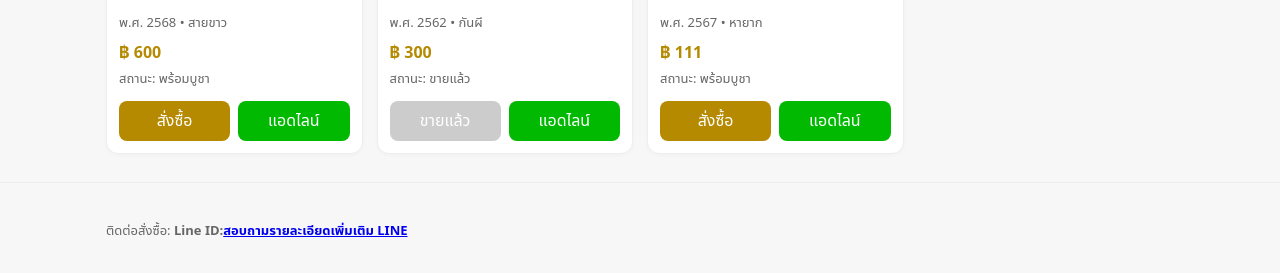
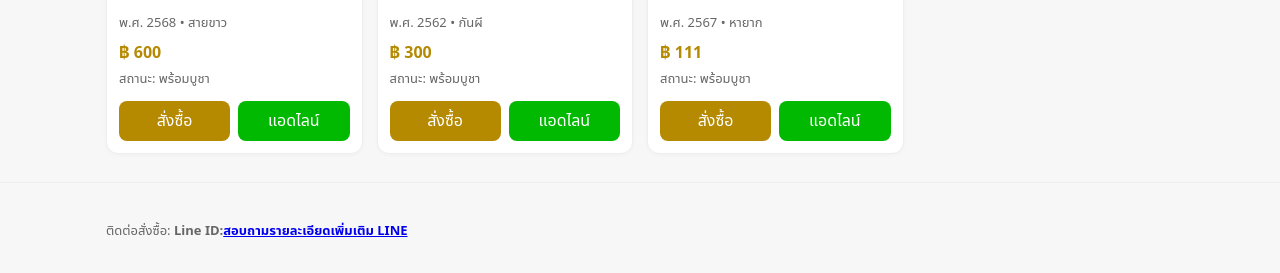
Before and after one commit to zzoppnk-coder/New-www8.8, a plain HTML site: page new8.html in a window 1280 px wide. Shown: the part 974-1247 px from the top of the page. Drawn offline with Linux system fonts and the light colour scheme.

Commit message:
Update new8.html

```diff
--- a/new8.html
+++ b/new8.html
@@ -75,7 +75,7 @@
       {id:3,name:'นกคุ้มเขาควาย หลวงพ่อกวยปี68 (โปรวันเเม่)<p><s>ปกติ: 300 บาท</s></p>',year:2568,price:'250',status:'available',img:'https://lh5.googleusercontent.com/d/13dp3r68yXjn1dRDOcZbHQn5sL1bDnGnb',desc:'นกคุ้มกันภัย'},
       {id:4,name:'พระผงนางกวักโภคทรัพย์หลวงพ่อวิชัยวัดหัวเด่นปี2567(โปรวันเเม่) <p><s>ปกติ: 200 บาท</s></p>',year:2567,price:'150',status:'available',img:'https://lh5.googleusercontent.com/d/1324wBLElc9sGq2Qt_nveR-mEyrkOdR4r',desc:'เนื้อผงเก่าแท้'},
       {id:5,name:'ตัวพ.พานหลวงพ่อวิชัยวัดหัวเด่นปี 2568(โปรวันเเม่)<p><s>ปกติ: 700 บาท</s></p>',year:2568,price:'600',status:'available',img:'https://lh5.googleusercontent.com/d/131S6ljLn56kNdGyGW5Cu8hK6Xam9mlCt',desc:'สายขาว'},
-      {id:6,name:'พระกันผีมารวิชัยหลวงพ่อกวย62 รันนัมเบอร์ เลข8(โปรวันเเม่)<p><s>ปกติ: 400 บาท</s></p>',year:2562,price:'300',status:'sold',img:'https://lh5.googleusercontent.com/d/14AGmfZBfjgYu9IXV6M0YZ-K3FuEK5Vf7',desc:'กันผี'},
+      {id:6,name:'พระกันผีมารวิชัยหลวงพ่อกวย62 รันนัมเบอร์ เลข8(โปรวันเเม่)<p><s>ปกติ: 400 บาท</s></p>',year:2562,price:'300',status:'available',img:'https://lh5.googleusercontent.com/d/14AGmfZBfjgYu9IXV6M0YZ-K3FuEK5Vf7',desc:'กันผี'},
       {id:7,name:'เหรียญหลวงพ่อกวยวัดเดิมบางปี67 (โปรวันเเม่)<p><s>ปกติ: 200 บาท</s></p>',year:2567,price:'111',status:'available',img:'https://lh5.googleusercontent.com/d/14GMOESFG-42-Rg3J7AiRDVk1mfA2klNN',desc:'หายาก'},
 
     ];
```
